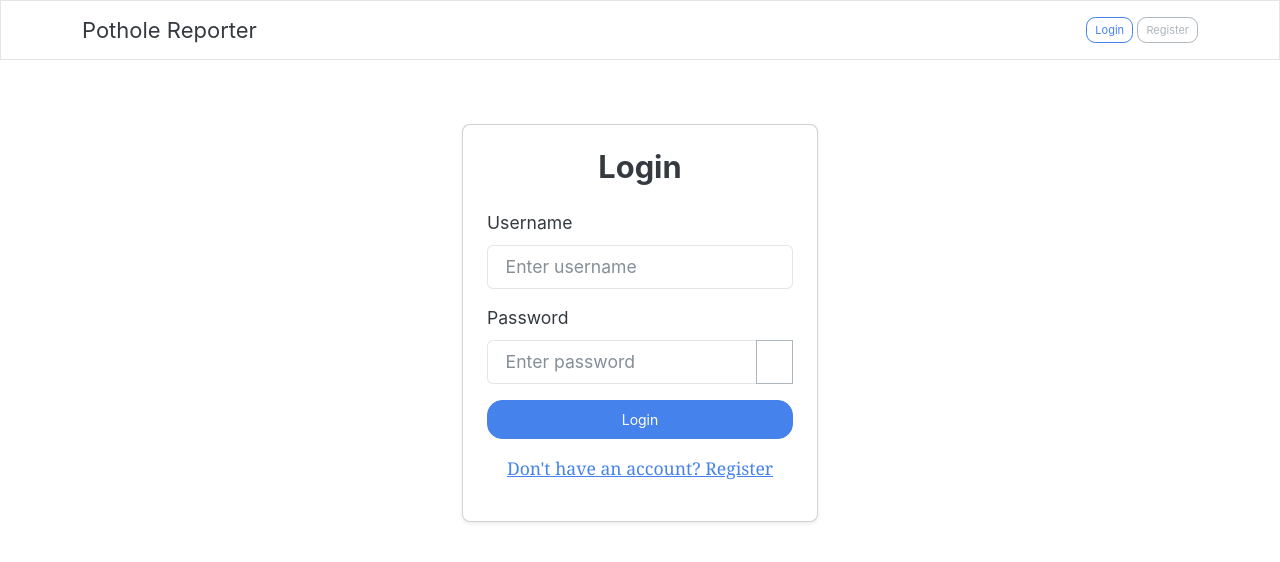
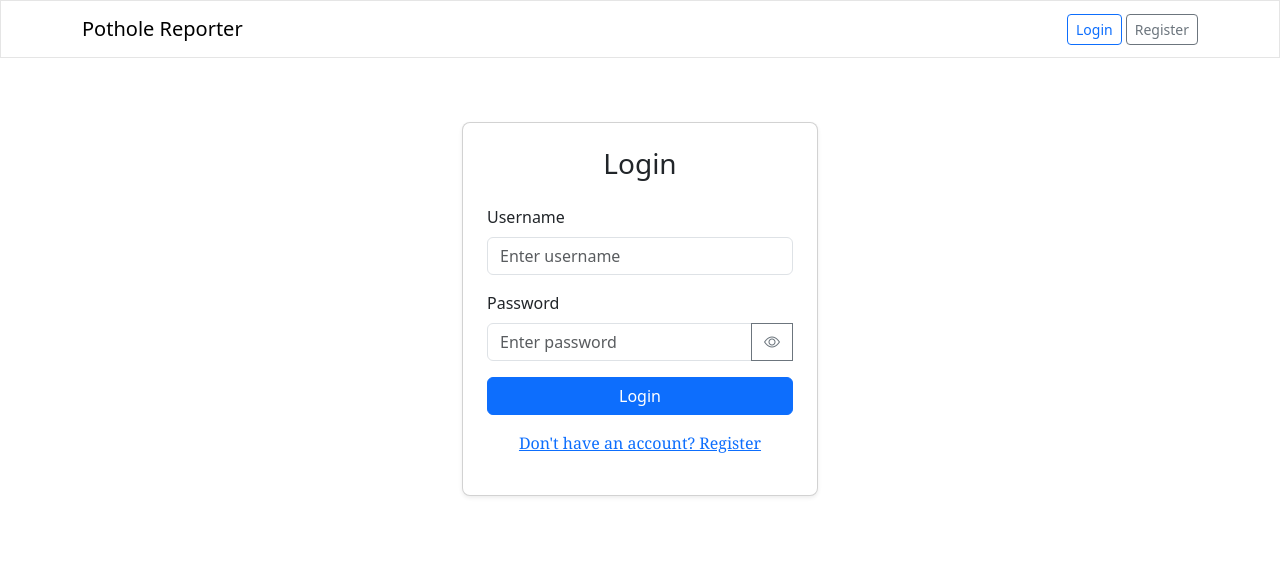
Before and after one commit to bilalotw/ICTAK_POTHOLE_REPORTER, a Flask app: page /login in a window 1280 px wide. Shown: the top 562 px of the page. Run offline with Flask 3, Linux system fonts and the light colour scheme; some libraries are stand-ins or nearby versions.

Commit message:
corrected login screen bi-eye-slaash issue

```diff
--- a/templates/base.html
+++ b/templates/base.html
@@ -10,6 +10,18 @@
     <link
       rel="stylesheet"
       href="https://unpkg.com/leaflet@1.9.4/dist/leaflet.css"
+    />
+
+    <!-- Bootstrap CSS -->
+    <link
+      href="https://cdn.jsdelivr.net/npm/bootstrap@5.3.2/dist/css/bootstrap.min.css"
+      rel="stylesheet"
+    />
+
+    <!-- Bootstrap Icons -->
+    <link
+      rel="stylesheet"
+      href="https://cdn.jsdelivr.net/npm/bootstrap-icons@1.11.1/font/bootstrap-icons.css"
     />
     <style>
       #map {
@@ -30,7 +42,9 @@
         <div>
           {% if current_user.is_authenticated %}
 
-          <span class="me-2">Hi, {{ current_user.name }} ({{ current_user.username }})</span>
+          <span class="me-2"
+            >Hi, {{ current_user.name }} ({{ current_user.username }})</span
+          >
 
           <a
             class="btn btn-sm btn-outline-primary"
--- a/templates/login.html
+++ b/templates/login.html
@@ -64,15 +64,16 @@
         </form>
 
         <p class="text-center mt-3">
-          <a href="{{ url_for('register') }}"
-            >Don't have an account? Register</a
-          >
+          <a href="{{ url_for('register') }}">
+            Don't have an account? Register
+          </a>
         </p>
       </div>
     </div>
   </div>
 </div>
 
+<!-- JS toggle for password visibility -->
 <script>
   document
     .getElementById("togglePassword")
@@ -81,12 +82,10 @@
       const icon = this.querySelector("i");
       if (password.type === "password") {
         password.type = "text";
-        icon.classList.remove("bi-eye");
-        icon.classList.add("bi-eye-slash");
+        icon.classList.replace("bi-eye", "bi-eye-slash");
       } else {
         password.type = "password";
-        icon.classList.remove("bi-eye-slash");
-        icon.classList.add("bi-eye");
+        icon.classList.replace("bi-eye-slash", "bi-eye");
       }
     });
 </script>
```
